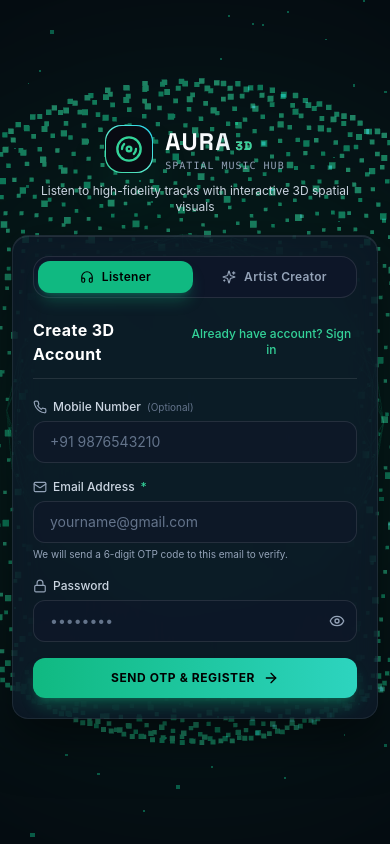
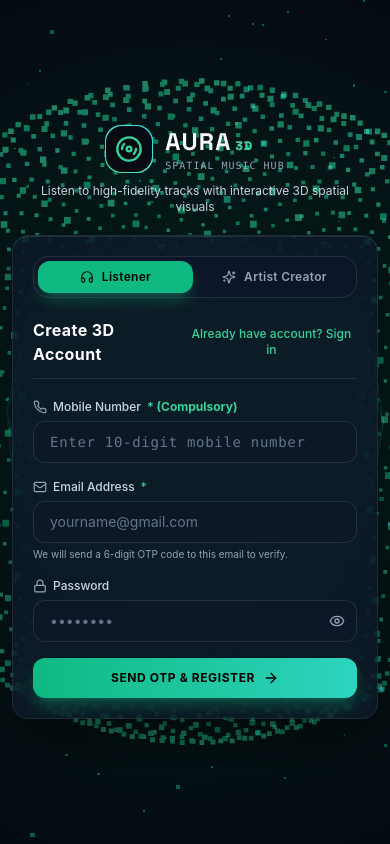
Before and after one commit to Ankitray506/spotify-cloned, a React (Vite) app in the folder frontend/: page /login in a window 390 px wide. Both pictures are taken after a click on the button "New user? Create account". Built offline with nearby package versions, Linux system fonts and the light colour scheme; no server answers.

Commit message:
fix: make mobile number mandatory and add simulated OTP hint handling

```diff
--- a/frontend/src/pages/LoginPage.jsx
+++ b/frontend/src/pages/LoginPage.jsx
@@ -113,6 +113,12 @@ export default function LoginPage() {
     setSuccessMessage('');
 
     if (isRegisterMode) {
+      const cleanDigits = registerPhone.replace(/\D/g, '');
+      if (!cleanDigits || cleanDigits.length < 10) {
+        setError("Please enter a valid 10-digit mobile number");
+        return;
+      }
+
       if (!registerEmail || !password) {
         setError("Email and password are required");
         return;
@@ -146,7 +152,12 @@ export default function LoginPage() {
         setOtpEmail(registerEmail.trim());
         setShowOtpScreen(true);
         setResendCooldown(45);
-        setSuccessMessage("Verification code sent to your email! Please enter the 6-digit code below.");
+        if (res?.simulatedOtp) {
+          setOtpCode(res.simulatedOtp);
+          setSuccessMessage(`Verification code generated: ${res.simulatedOtp}`);
+        } else {
+          setSuccessMessage("Verification code sent to your email! Please enter the 6-digit code below.");
+        }
       } catch (err) {
         console.error("Register Error:", err);
         setError(err.response?.data?.message || "Registration failed. Please check your details.");
@@ -477,19 +488,21 @@ export default function LoginPage() {
                 {/* REGISTER MODE FIELDS (Role already picked at top, Mobile + Email + Password) */}
                 {isRegisterMode ? (
                   <>
-                    {/* Mobile Number */}
+                    {/* Mobile Number (Compulsory) */}
                     <div>
                       <label className="block text-xs font-medium text-slate-300 mb-1.5 flex items-center gap-1.5">
                         <Phone className="w-3.5 h-3.5 text-slate-400" />
                         <span>Mobile Number</span>
-                        <span className="text-[10px] text-slate-500 font-normal">(Optional)</span>
+                        <span className="text-emerald-400 text-xs font-bold">* (Compulsory)</span>
                       </label>
                       <input
                         type="tel"
-                        placeholder="+91 9876543210"
+                        required
+                        maxLength={10}
+                        placeholder="Enter 10-digit mobile number"
                         value={registerPhone}
-                        onChange={(e) => setRegisterPhone(e.target.value)}
-                        className="w-full px-4 py-2.5 rounded-xl glass-input text-sm text-white placeholder-slate-500 focus:outline-none focus:ring-2 focus:ring-emerald-500/50"
+                        onChange={(e) => setRegisterPhone(e.target.value.replace(/\D/g, '').slice(0, 10))}
+                        className="w-full px-4 py-2.5 rounded-xl glass-input text-sm text-white placeholder-slate-500 focus:outline-none focus:ring-2 focus:ring-emerald-500/50 font-mono tracking-wider"
                       />
                     </div>
 
```
Also changed, not shown: 6 other files (tests, documents, lock files or other folders).
